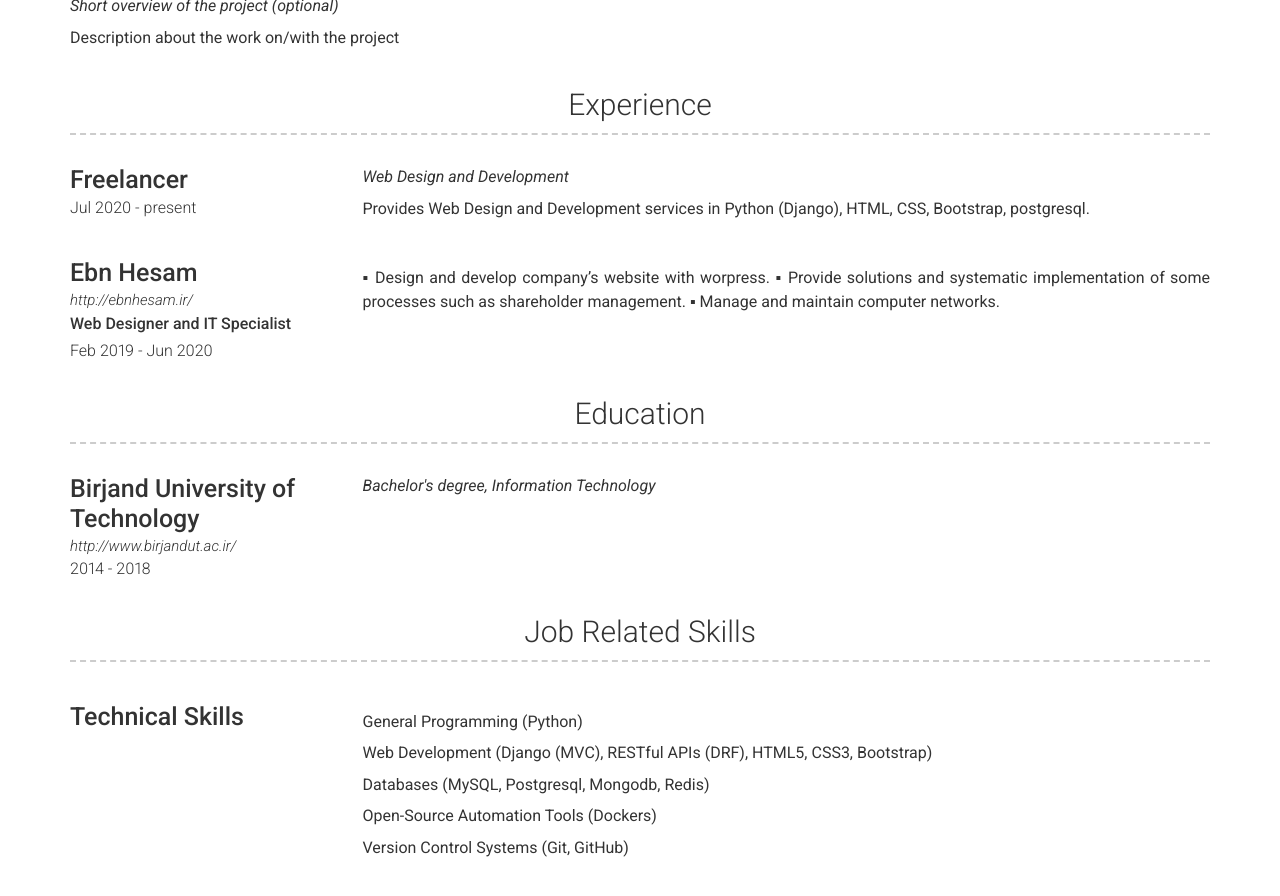
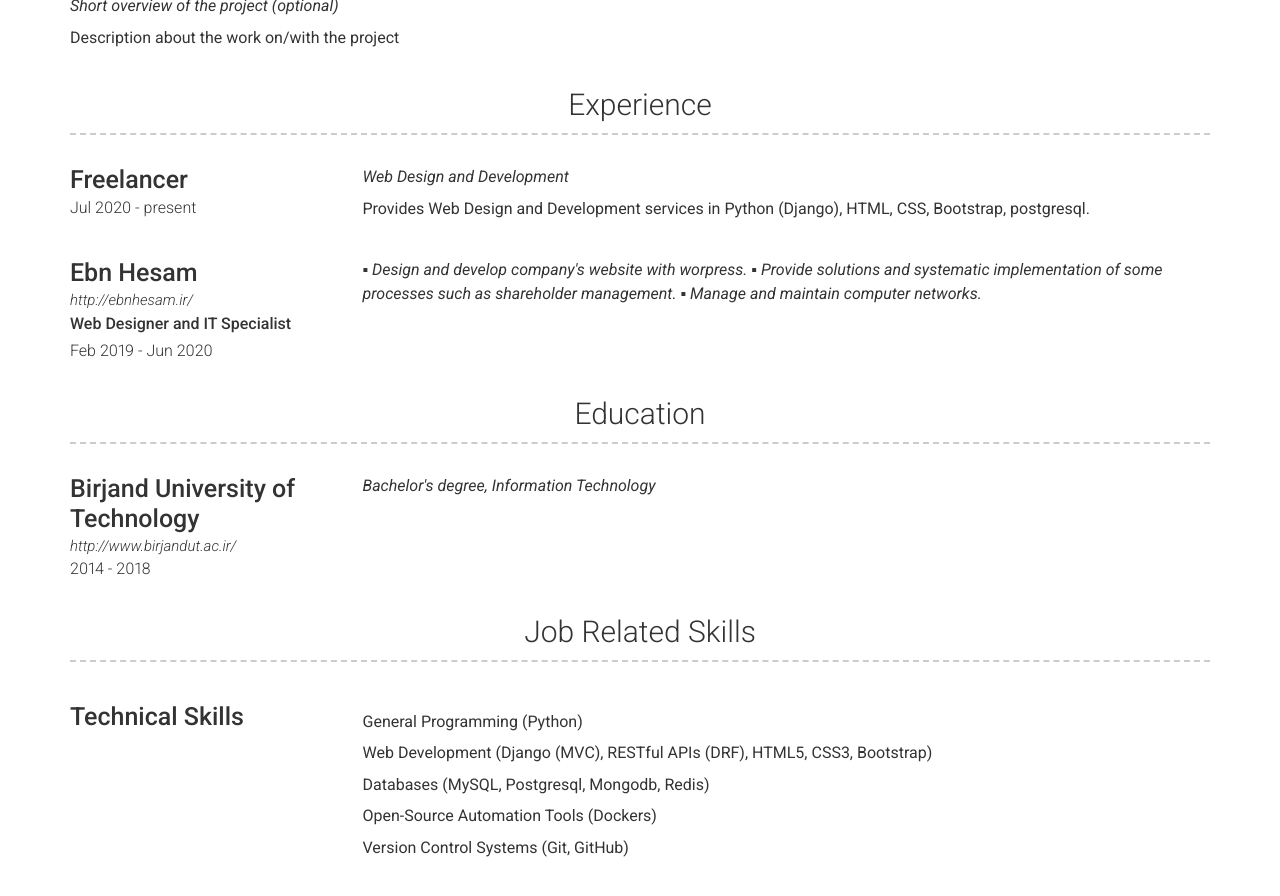
Before and after one commit to mohsenhsz/mohsenhsz.github.io, a Jekyll site: the page built from index.md, in a window 1280 px wide and 900 px high, scrolled down 693 px. Shown: the top 896 px of the window. Built offline with Jekyll 4.4.1, drawn with Linux system fonts in a browser that asks for light colours; nearby versions of some CDN libraries; part of the change alters nothing that is shown.

```diff
--- a/_data/experience.yml
+++ b/_data/experience.yml
@@ -13,10 +13,9 @@
   job_title: Web Designer and IT Specialist
   dates: Feb 2019 - Jun 2020
   quote: >
-
-  description:
     ▪ Design and develop company's website with worpress.
 
     ▪ Provide solutions and systematic implementation of some processes such as shareholder management.
 
     ▪ Manage and maintain computer networks.
+  description:
```
